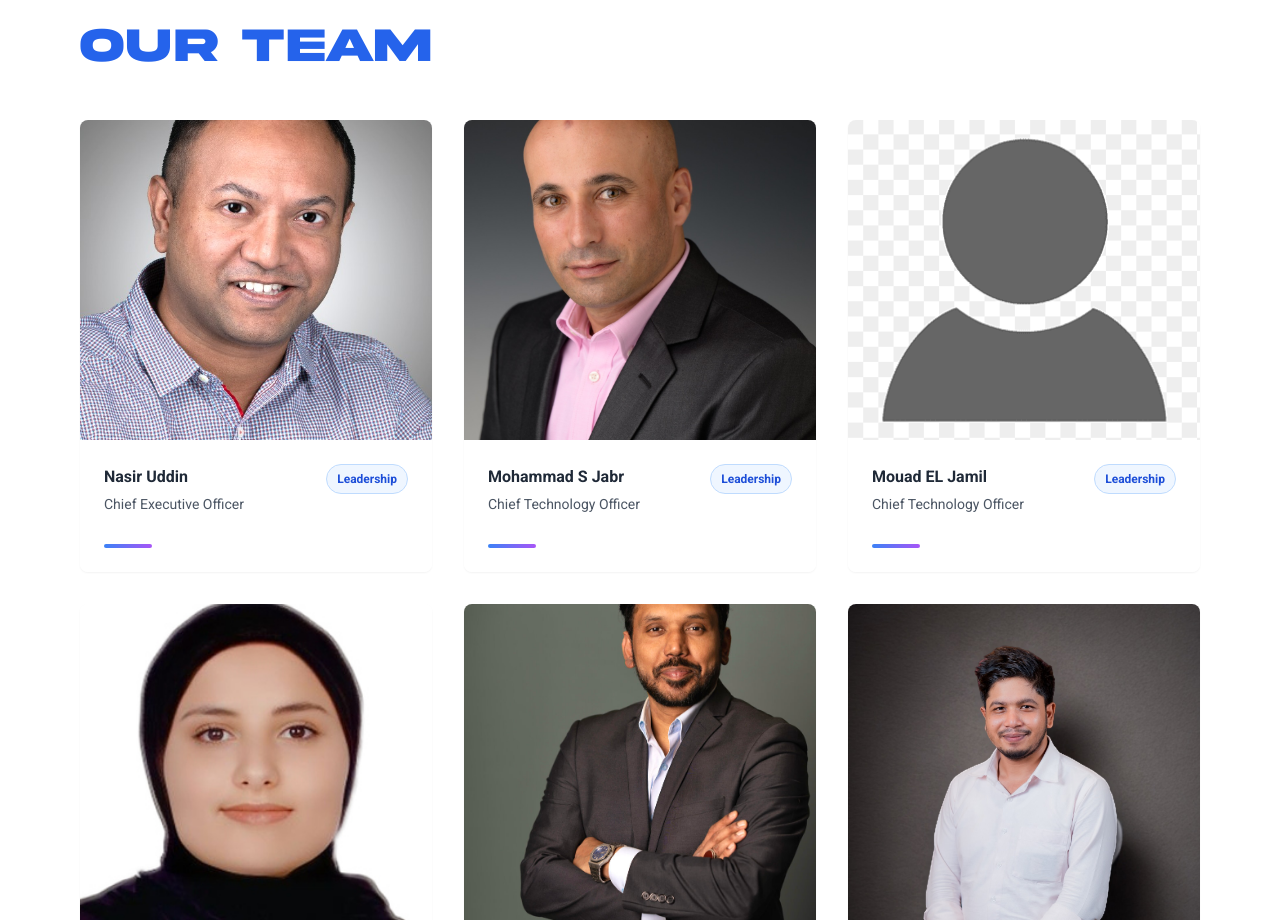
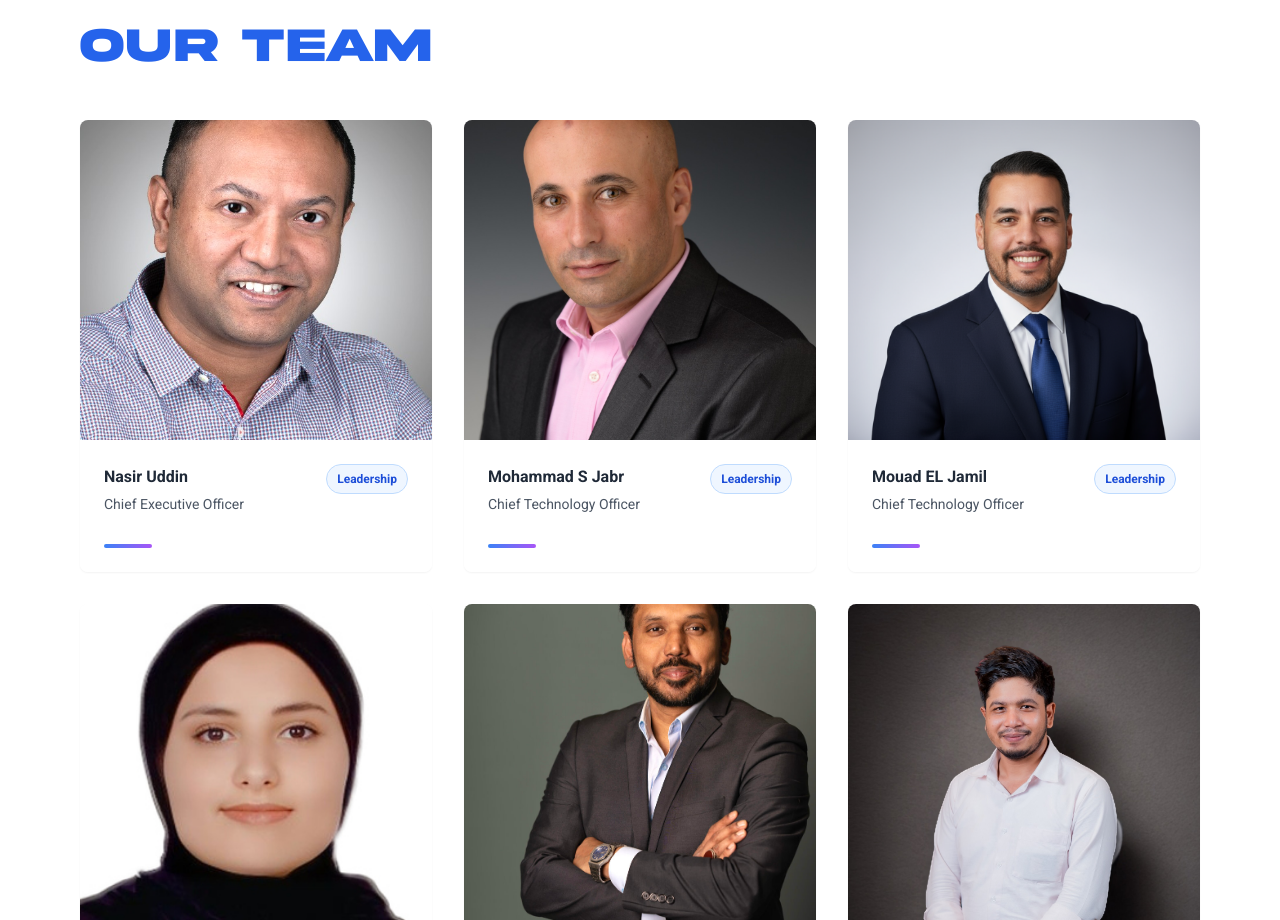
Before and after one commit to shoibaldas/next-job-app, a Next.js app: page /about in a window 1280 px wide. Shown: the part 2680-3600 px from the top of the page. Built offline with nearby package versions, Linux system fonts and the light colour scheme; a web font is replaced by a local one.

Commit message:
team updated

```diff
--- a/src/app/(site)/about/page.jsx
+++ b/src/app/(site)/about/page.jsx
@@ -66,7 +66,7 @@ const About = () => {
     {
       name: "Mouad EL Jamil",
       designation: "Chief Technology Officer",
-      image: "/persons/avatar.png",
+      image: "/persons/mouadd.png",
       socials: { linkedin: "https://www.linkedin.com/in/mouadeljamil/" },
       department: "Leadership"
     },
```
Also changed, not shown: public/persons/mouadd.png (added).
